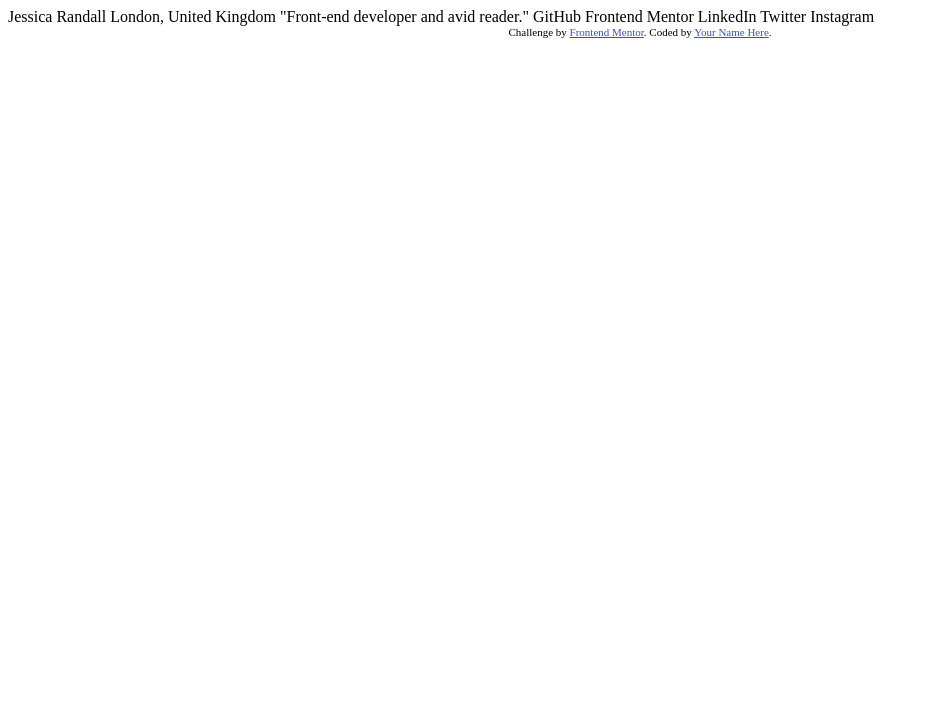
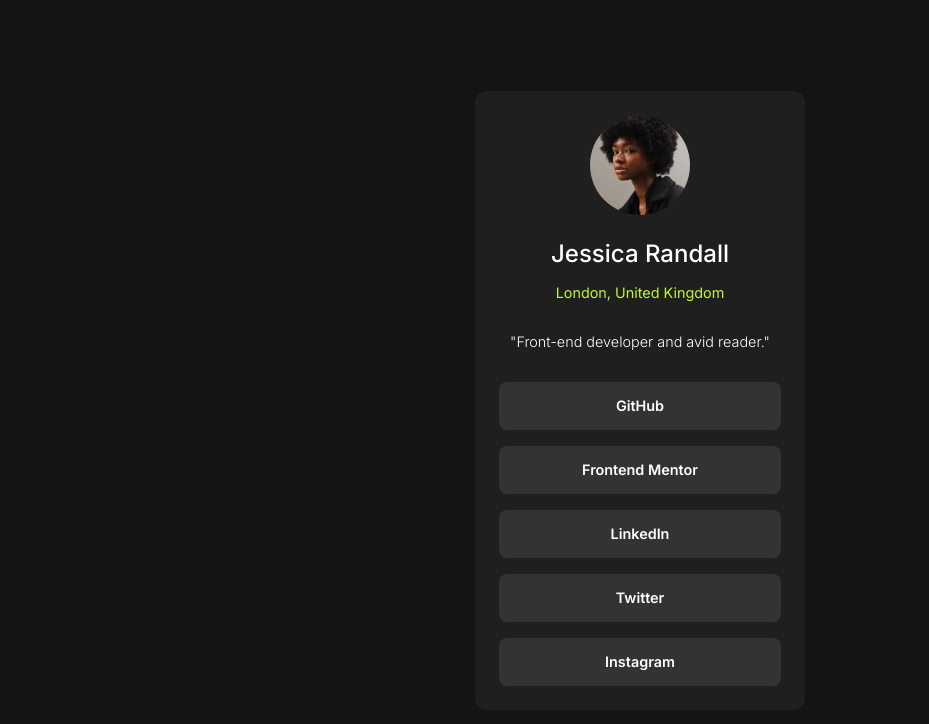
Before and after one commit to caioalvesp/social-links-profile, a plain HTML site: page index.html in a window 1280 px wide. Shown: the whole page, without its empty margins (0-929 px from the left). Drawn offline with Linux system fonts and the light colour scheme.

Commit message:
estilizacao

```diff
--- /dev/null
+++ b/assets/css/style.css
@@ -0,0 +1,85 @@
+:root {
+  --white: hsl(0, 0%, 100%);
+  --grey: hsl(0, 0%, 20%);
+  --dark-grey: hsl(0, 0%, 12%);
+  --off-Black: hsl(0, 0%, 8%);
+  --green: #c4f82a;
+}
+
+* {
+  box-sizing: border-box;
+  margin: 0;
+  padding: 0;
+  transition: all 400ms ease-out;
+}
+
+body {
+  background-color: var(--off-Black);
+  height: 100vh;
+  display: flex;
+  align-items: center;
+  justify-content: center;
+  font-family: 'Inter', sans-serif;
+}
+
+.card {
+  background-color: var(--dark-grey);
+  color: var(--white);
+  display: flex;
+  flex-direction: column;
+  align-items: center;
+  padding: 24px;
+  width: 330px;
+  text-align: center;
+  border-radius: 0.75rem;
+}
+
+img {
+  border-radius: 50%;
+  width: 100px;
+  margin-bottom: 1.5rem;
+}
+
+h1 {
+  font-weight: 500;
+  font-size: 1.5rem;
+  margin-bottom: 1rem;
+}
+
+.location {
+  color: var(--green);
+  font-size: 0.9rem;
+  margin-bottom: 2rem;
+}
+
+.quote {
+  font-weight: 300;
+  font-size: 0.9rem;
+  margin-bottom: 2rem;
+}
+
+.links {
+  display: flex;
+  flex-direction: column;
+  gap: 1rem;
+  width: 100%;
+}
+
+.links > a {
+  background-color: var(--grey);
+  width: 100%;
+  border-radius: 0.5rem;
+  height: 3rem;
+  display: flex;
+  align-items: center;
+  justify-content: center;
+  font-size: 0.9rem;
+  font-weight: 600;
+  text-decoration: none;
+  color: white;
+}
+
+.links > a:hover {
+  background-color: var(--green);
+  color: var(--off-Black);
+}
--- a/index.html
+++ b/index.html
@@ -1,34 +1,43 @@
 <!DOCTYPE html>
 <html lang="en">
-<head>
-  <meta charset="UTF-8">
-  <meta name="viewport" content="width=device-width, initial-scale=1.0"> <!-- displays site properly based on user's device -->
+  <head>
+    <meta charset="UTF-8" />
+    <meta name="viewport" content="width=device-width, initial-scale=1.0" />
+    <!-- displays site properly based on user's device -->
 
-  <link rel="icon" type="image/png" sizes="32x32" href="./assets/images/favicon-32x32.png">
+    <link
+      rel="icon"
+      type="image/png"
+      sizes="32x32"
+      href="./assets/images/favicon-32x32.png"
+    />
 
-  <title>Frontend Mentor | Social links profile</title>
+    <link rel="stylesheet" href="./assets/css/style.css" />
+    <link rel="preconnect" href="https://fonts.googleapis.com" />
+    <link rel="preconnect" href="https://fonts.gstatic.com" crossorigin />
+    <link
+      href="https://fonts.googleapis.com/css2?family=Inter:wght@100..900&display=swap"
+      rel="stylesheet"
+    />
 
-  <!-- Feel free to remove these styles or customise in your own stylesheet 👍 -->
-  <style>
-    .attribution { font-size: 11px; text-align: center; }
-    .attribution a { color: hsl(228, 45%, 44%); }
-  </style>
-</head>
-<body>
+    <title>Frontend Mentor | Social links profile</title>
+  </head>
+  <body>
+    <main class="card">
+      <img src="./assets/images/avatar-jessica.jpeg" alt="" />
+      <h1>Jessica Randall</h1>
+      <p class="location">London, United Kingdom</p>
+      <p class="quote">"Front-end developer and avid reader."</p>
 
-  Jessica Randall
-  London, United Kingdom
-  "Front-end developer and avid reader."
-
-  GitHub
-  Frontend Mentor
-  LinkedIn
-  Twitter
-  Instagram
-
-  <div class="attribution">
-    Challenge by <a href="https://www.frontendmentor.io?ref=challenge" target="_blank">Frontend Mentor</a>.
-    Coded by <a href="#">Your Name Here</a>.
-  </div>
-</body>
+      <div class="links">
+        <a href="https://github.com/caioalvesp">GitHub</a>
+        <a href="https://www.frontendmentor.io/profile/caioalvesp"
+          >Frontend Mentor</a
+        >
+        <a href="htpps://linkedin.com/in/caioalvesp/">LinkedIn</a>
+        <a href="">Twitter</a>
+        <a href="">Instagram</a>
+      </div>
+    </main>
+  </body>
 </html>
```
